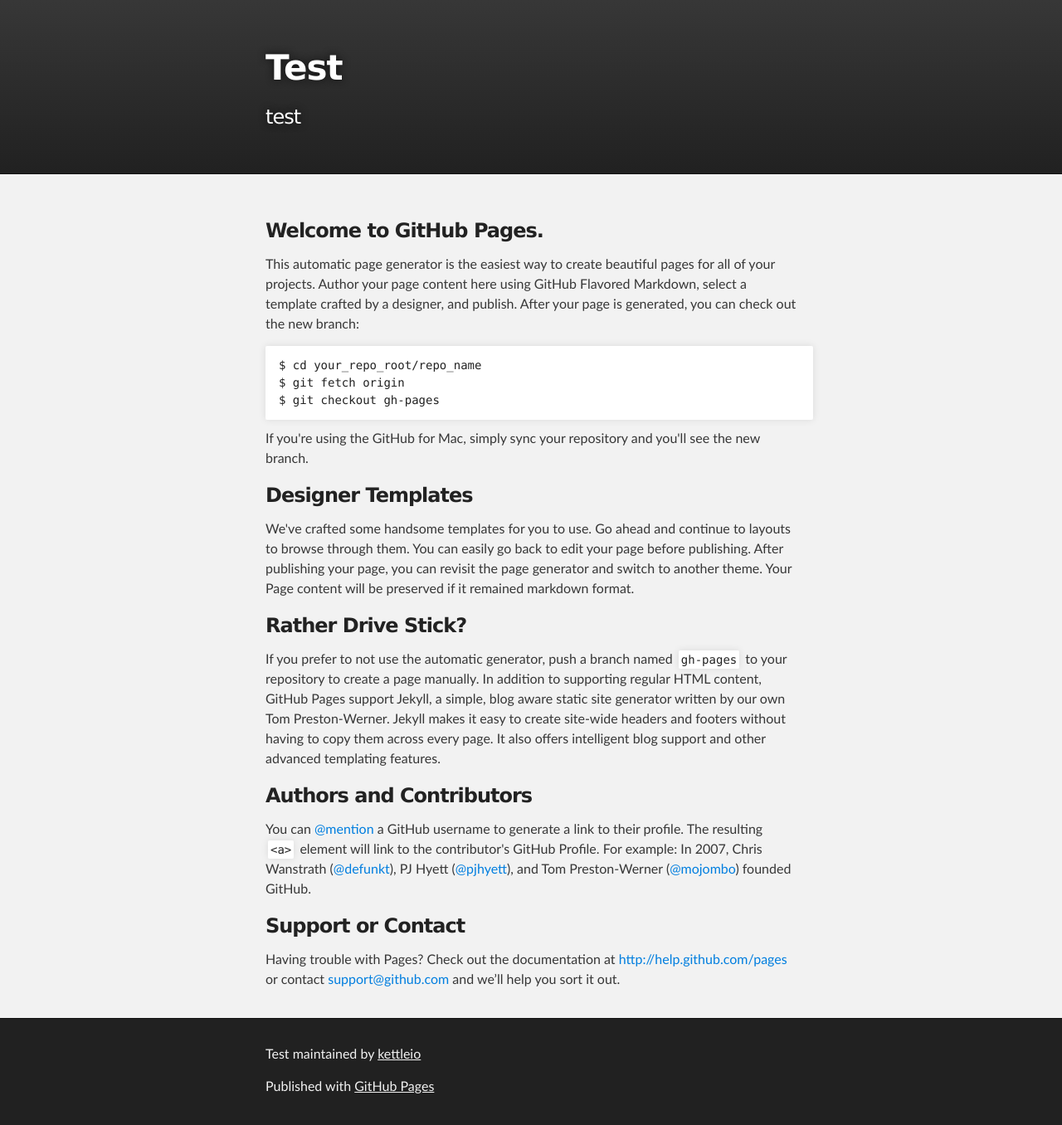
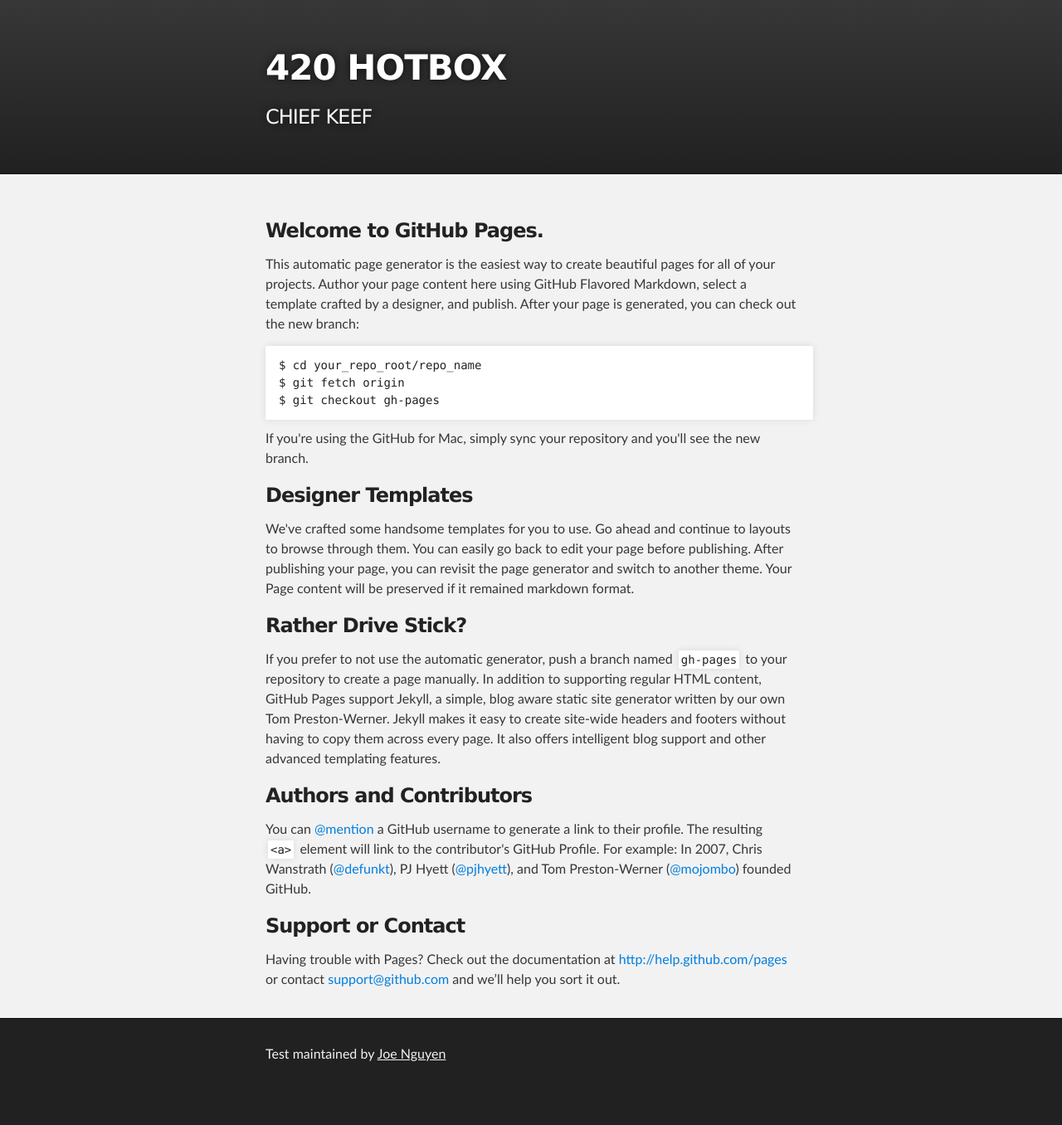
Before and after one commit to j68nguye/mygithubpage, a plain HTML site: page index.html in a window 1280 px wide. Shown: the whole page at 83% size. After the commit the page ends 1317 px from the top, so only its background shows below. Drawn offline with Linux system fonts and the light colour scheme.

Commit message:
Update index.html

```diff
--- a/index.html
+++ b/index.html
@@ -17,8 +17,8 @@
     <div id="header_wrap" class="outer">
         <header class="inner">
 
-          <h1 id="project_title">Test</h1>
-          <h2 id="project_tagline">test</h2>
+          <h1 id="project_title">420 HOTBOX</h1>
+          <h2 id="project_tagline">CHIEF KEEF</h2>
 
             <section id="downloads">
               <a class="zip_download_link" href="https://github.com/kettleio/test/zipball/master">Download this project as a .zip file</a>
@@ -67,8 +67,7 @@ $ git checkout gh-pages
     <!-- FOOTER  -->
     <div id="footer_wrap" class="outer">
       <footer class="inner">
-        <p class="copyright">Test maintained by <a href="https://github.com/kettleio">kettleio</a></p>
-        <p>Published with <a href="http://pages.github.com">GitHub Pages</a></p>
+        <p class="copyright">Test maintained by <a href="https://www.facebook.com/joen27">Joe Nguyen</a></p>
       </footer>
     </div>
 
```
